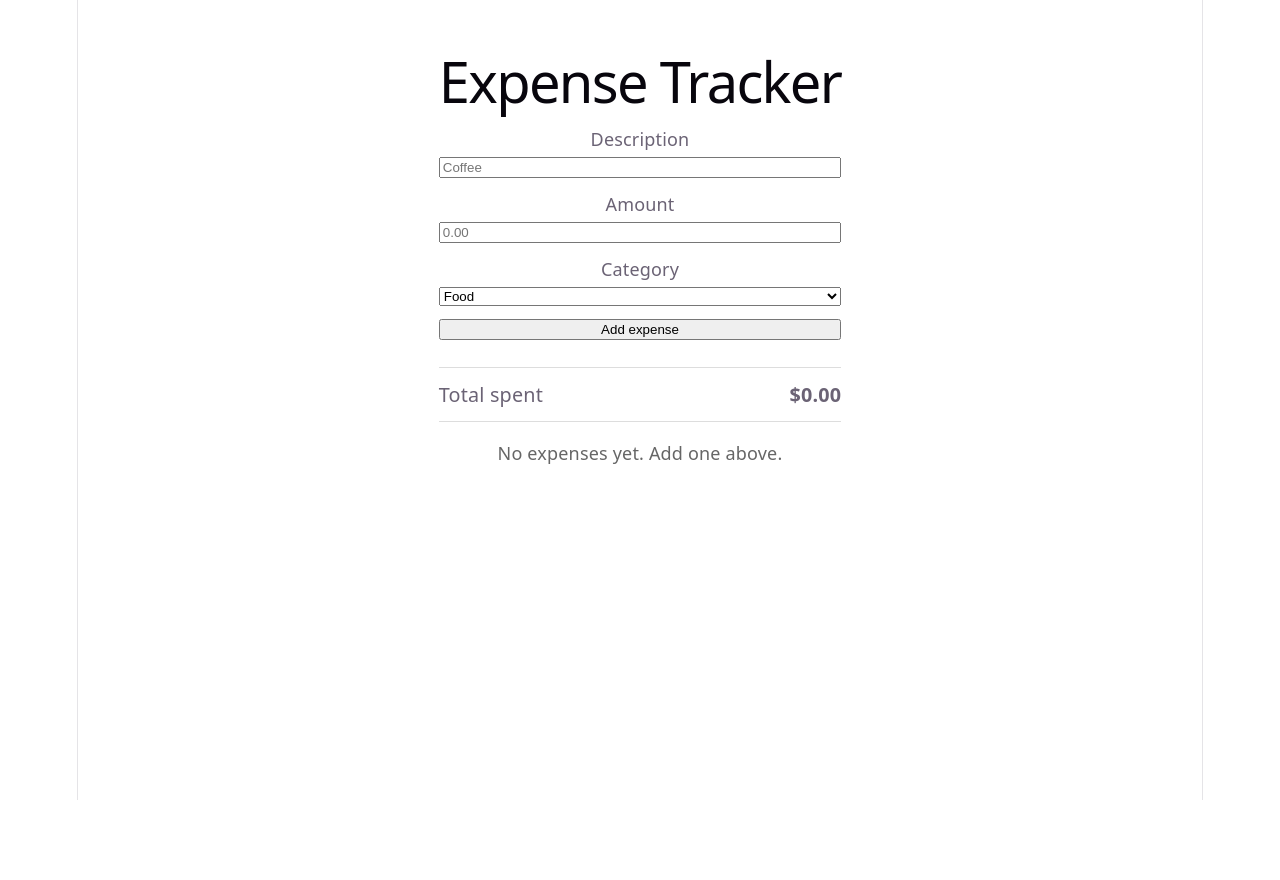
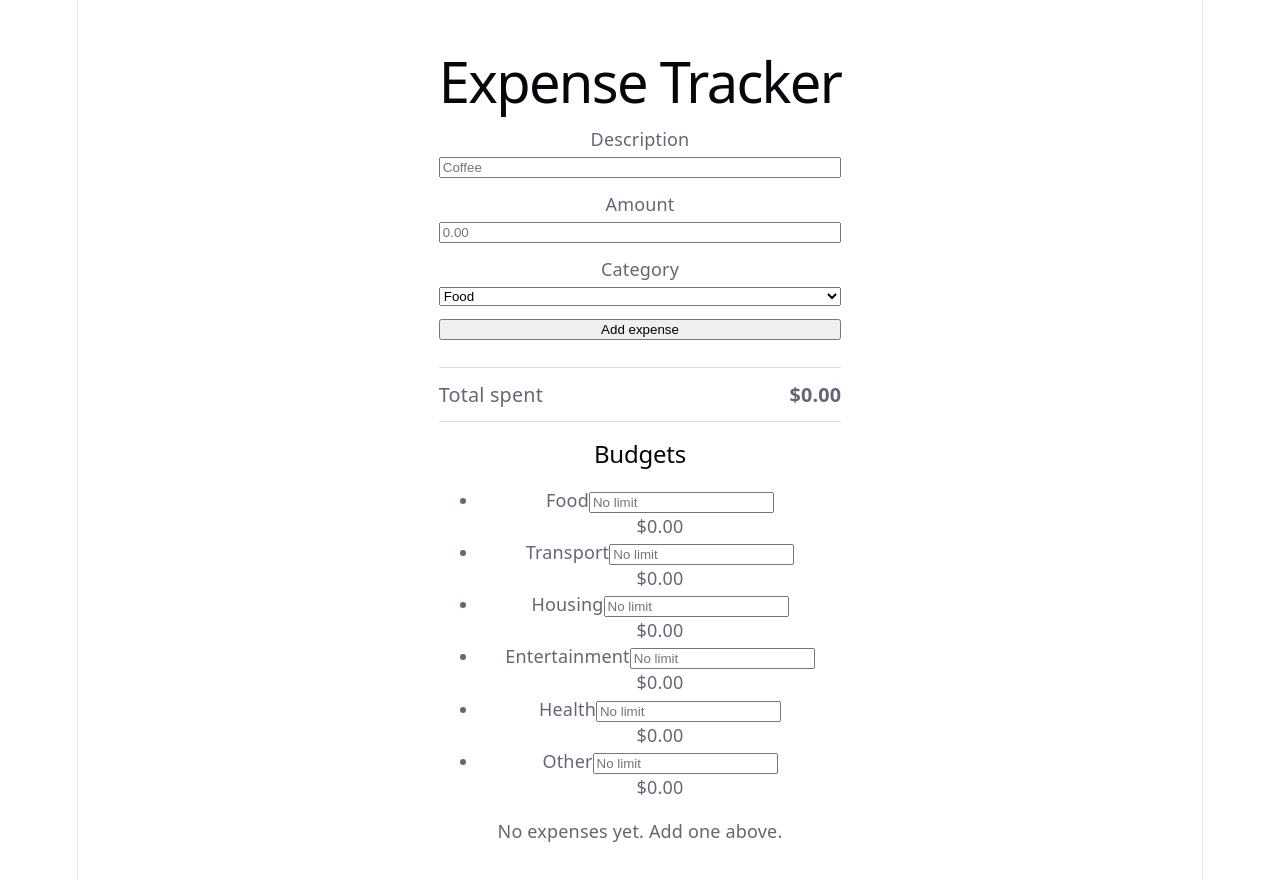
Before and after one commit to Gemem/ReactProject, a React (Vite) app: page / in a window 1280 px wide. Before the commit the page ends 800 px from the top, so only its background shows below. Built offline with nearby package versions, Linux system fonts and the light colour scheme.

Commit message:
Wire CategoryBudgets into App with budgets state

```diff
--- a/src/App.jsx
+++ b/src/App.jsx
@@ -2,10 +2,12 @@ import { useState } from 'react'
 import ExpenseForm from './components/ExpenseForm'
 import ExpenseList from './components/ExpenseList'
 import ExpenseSummary from './components/ExpenseSummary'
+import CategoryBudgets from './components/CategoryBudgets'
 import './App.css'
 
 function App() {
   const [expenses, setExpenses] = useState([])
+  const [budgets, setBudgets] = useState({})
 
   function handleAddExpense(expense) {
     setExpenses((current) => [expense, ...current])
@@ -15,11 +17,24 @@ function App() {
     setExpenses((current) => current.filter((expense) => expense.id !== id))
   }
 
+  function handleChangeBudget(category, rawValue) {
+    const parsed = Number(rawValue)
+    setBudgets((current) => ({
+      ...current,
+      [category]: Number.isNaN(parsed) || parsed < 0 ? 0 : parsed,
+    }))
+  }
+
   return (
     <main className="app">
       <h1>Expense Tracker</h1>
       <ExpenseForm onAddExpense={handleAddExpense} />
       <ExpenseSummary expenses={expenses} />
+      <CategoryBudgets
+        expenses={expenses}
+        budgets={budgets}
+        onChangeBudget={handleChangeBudget}
+      />
       <ExpenseList expenses={expenses} onDeleteExpense={handleDeleteExpense} />
     </main>
   )
```
